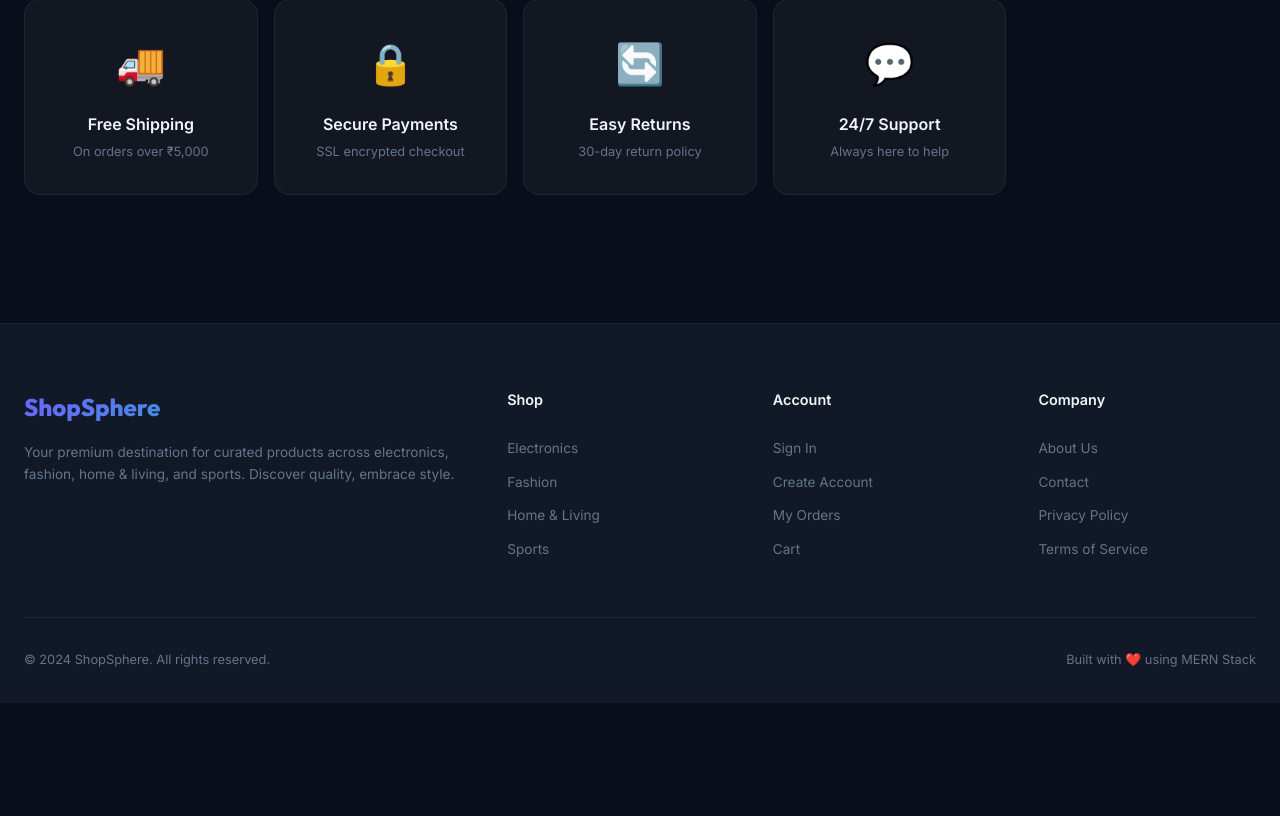
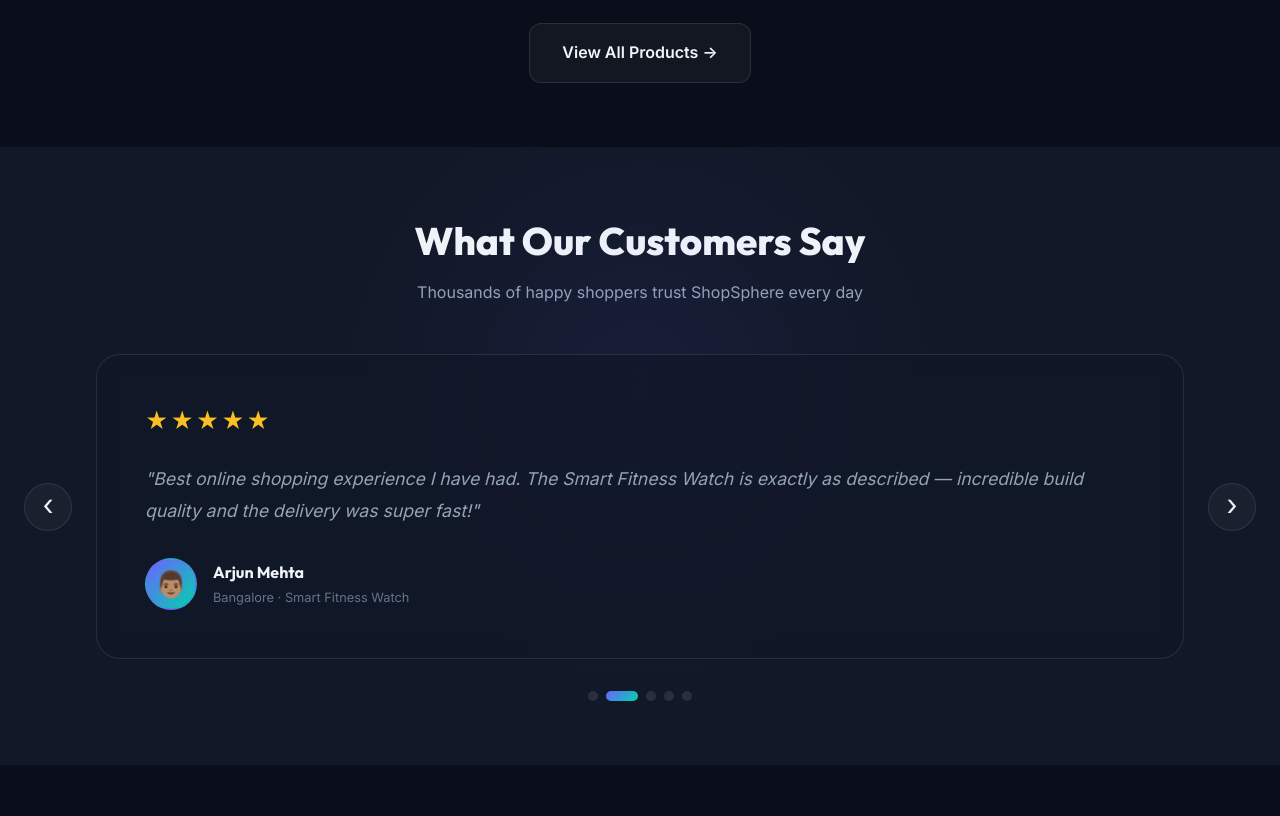
Before and after one commit to Kg1511/ShopSphere, a React (Vite) app in the folder client/: page / in a window 1280 px wide. Shown: the part 1624-2440 px from the top of the page. Before the commit the page ends 2327 px from the top, so only its background shows below. Built offline with nearby package versions, Linux system fonts and the light colour scheme; no server answers.

Commit message:
feat: add 8 more products (Books + others), add testimonials slider with auto-play and dot navigation

```diff
--- a/client/src/index.css
+++ b/client/src/index.css
@@ -1477,3 +1477,193 @@ ul, ol {
 ::-webkit-scrollbar-thumb:hover {
   background: var(--accent-primary);
 }
+
+/* ========================= */
+/* Testimonials Slider        */
+/* ========================= */
+.testimonials-section {
+  background: var(--bg-secondary);
+  position: relative;
+  overflow: hidden;
+}
+
+.testimonials-section::before {
+  content: '';
+  position: absolute;
+  top: -60px;
+  left: 50%;
+  transform: translateX(-50%);
+  width: 600px;
+  height: 600px;
+  background: radial-gradient(circle, rgba(108, 99, 255, 0.08) 0%, transparent 70%);
+  pointer-events: none;
+}
+
+.testimonials-wrapper {
+  display: flex;
+  align-items: center;
+  gap: var(--space-lg);
+  position: relative;
+}
+
+.testimonials-track {
+  flex: 1;
+  position: relative;
+  min-height: 280px;
+  overflow: hidden;
+}
+
+.testimonial-card {
+  display: none;
+  flex-direction: column;
+  gap: var(--space-lg);
+  background: var(--bg-card);
+  border: 1px solid var(--border-light);
+  border-radius: var(--radius-xl);
+  padding: var(--space-2xl);
+  backdrop-filter: blur(12px);
+  position: absolute;
+  width: 100%;
+  top: 0;
+  left: 0;
+}
+
+.testimonial-card.active {
+  display: flex;
+  position: relative;
+}
+
+@keyframes slideInFromRight {
+  from { opacity: 0; transform: translateX(60px); }
+  to   { opacity: 1; transform: translateX(0); }
+}
+
+@keyframes slideInFromLeft {
+  from { opacity: 0; transform: translateX(-60px); }
+  to   { opacity: 1; transform: translateX(0); }
+}
+
+.testimonial-card.active.slide-in-right {
+  animation: slideInFromRight 0.4s cubic-bezier(0.22, 1, 0.36, 1) forwards;
+}
+
+.testimonial-card.active.slide-in-left {
+  animation: slideInFromLeft 0.4s cubic-bezier(0.22, 1, 0.36, 1) forwards;
+}
+
+.testimonial-stars {
+  color: #fbbf24;
+  font-size: 1.4rem;
+  letter-spacing: 2px;
+}
+
+.testimonial-review {
+  font-size: 1.1rem;
+  line-height: 1.8;
+  color: var(--text-secondary);
+  font-style: italic;
+  flex: 1;
+}
+
+.testimonial-footer {
+  display: flex;
+  align-items: center;
+  gap: var(--space-md);
+  margin-top: var(--space-sm);
+}
+
+.testimonial-avatar {
+  width: 52px;
+  height: 52px;
+  border-radius: 50%;
+  background: var(--accent-gradient);
+  display: flex;
+  align-items: center;
+  justify-content: center;
+  font-size: 1.6rem;
+  flex-shrink: 0;
+  border: 2px solid var(--border-accent);
+}
+
+.testimonial-name {
+  font-weight: 700;
+  font-size: 1rem;
+  color: var(--text-primary);
+  font-family: var(--font-display);
+}
+
+.testimonial-meta {
+  font-size: 0.8rem;
+  color: var(--text-tertiary);
+  margin-top: 2px;
+}
+
+/* Nav Arrows */
+.testimonial-nav {
+  width: 48px;
+  height: 48px;
+  border-radius: 50%;
+  border: 1px solid var(--border-light);
+  background: var(--bg-glass);
+  color: var(--text-primary);
+  font-size: 1.8rem;
+  display: flex;
+  align-items: center;
+  justify-content: center;
+  cursor: pointer;
+  transition: all var(--transition-base);
+  flex-shrink: 0;
+  backdrop-filter: blur(8px);
+  line-height: 1;
+  padding-bottom: 2px;
+}
+
+.testimonial-nav:hover {
+  background: var(--accent-primary);
+  border-color: var(--accent-primary);
+  transform: scale(1.1);
+  box-shadow: var(--shadow-glow);
+}
+
+/* Dots */
+.testimonial-dots {
+  display: flex;
+  justify-content: center;
+  gap: var(--space-sm);
+  margin-top: var(--space-xl);
+}
+
+.testimonial-dot {
+  width: 10px;
+  height: 10px;
+  border-radius: 50%;
+  background: var(--border-light);
+  border: none;
+  cursor: pointer;
+  transition: all var(--transition-base);
+  padding: 0;
+}
+
+.testimonial-dot.active {
+  width: 32px;
+  border-radius: var(--radius-full);
+  background: var(--accent-gradient);
+}
+
+.testimonial-dot:hover:not(.active) {
+  background: var(--text-tertiary);
+}
+
+@media (max-width: 640px) {
+  .testimonial-card {
+    padding: var(--space-lg);
+  }
+  .testimonial-review {
+    font-size: 0.95rem;
+  }
+  .testimonial-nav {
+    width: 36px;
+    height: 36px;
+    font-size: 1.4rem;
+  }
+}
--- a/client/src/pages/HomePage.jsx
+++ b/client/src/pages/HomePage.jsx
@@ -1,4 +1,4 @@
-import { useState, useEffect } from 'react';
+import { useState, useEffect, useRef } from 'react';
 import { Link } from 'react-router-dom';
 import API from '../api';
 import ProductCard from '../components/ProductCard';
@@ -9,11 +9,75 @@ const categories = [
   { name: 'Home & Living', icon: '🏠', desc: 'Décor & Comfort' },
   { name: 'Sports', icon: '🏆', desc: 'Gear & Fitness' },
   { name: 'Accessories', icon: '⌚', desc: 'Watches & More' },
+  { name: 'Books', icon: '📚', desc: 'Read & Learn' },
+];
+
+const testimonials = [
+  {
+    id: 1,
+    name: 'Priya Sharma',
+    location: 'Mumbai',
+    avatar: '👩🏽',
+    rating: 5,
+    review: 'Absolutely love ShopSphere! The noise-cancelling headphones I ordered arrived in perfect condition. The quality exceeded my expectations and the checkout was so smooth.',
+    product: 'Wireless Headphones',
+  },
+  {
+    id: 2,
+    name: 'Arjun Mehta',
+    location: 'Bangalore',
+    avatar: '👨🏽',
+    rating: 5,
+    review: 'Best online shopping experience I have had. The Smart Fitness Watch is exactly as described — incredible build quality and the delivery was super fast!',
+    product: 'Smart Fitness Watch',
+  },
+  {
+    id: 3,
+    name: 'Sneha Reddy',
+    location: 'Hyderabad',
+    avatar: '👩🏾',
+    rating: 5,
+    review: 'The premium leather jacket fits perfectly and the quality is top-notch. Customer support was very helpful when I had a size query. Will definitely shop again!',
+    product: 'Premium Leather Jacket',
+  },
+  {
+    id: 4,
+    name: 'Rahul Gupta',
+    location: 'Delhi',
+    avatar: '👨🏻',
+    rating: 5,
+    review: 'Bought the 4K Laptop and the Mechanical Keyboard together. Both are outstanding products. Fast shipping, great packaging, and the prices are unbeatable.',
+    product: 'Ultra-Slim 4K Laptop',
+  },
+  {
+    id: 5,
+    name: 'Kavya Nair',
+    location: 'Kochi',
+    avatar: '👩🏼',
+    rating: 5,
+    review: 'ShopSphere is my go-to store now. Got the Bamboo Cutting Board Set and the candle collection — perfect gifts for my family. Packaging was gorgeous!',
+    product: 'Home & Living Collection',
+  },
 ];
 
 export default function HomePage() {
   const [featured, setFeatured] = useState([]);
   const [loading, setLoading] = useState(true);
+  const [activeSlide, setActiveSlide] = useState(0);
+  const [isAnimating, setIsAnimating] = useState(false);
+  const [slideDir, setSlideDir] = useState('next');
+  const autoPlayRef = useRef(null);
+
+  const goToSlide = (index, dir = 'next') => {
+    if (isAnimating) return;
+    setIsAnimating(true);
+    setSlideDir(dir);
+    setActiveSlide(index);
+    setTimeout(() => setIsAnimating(false), 400);
+  };
+
+  const next = () => goToSlide((activeSlide + 1) % testimonials.length, 'next');
+  const prev = () => goToSlide((activeSlide - 1 + testimonials.length) % testimonials.length, 'prev');
 
   useEffect(() => {
     const fetchProducts = async () => {
@@ -28,6 +92,11 @@ export default function HomePage() {
     };
     fetchProducts();
   }, []);
+
+  useEffect(() => {
+    autoPlayRef.current = setInterval(next, 4000);
+    return () => clearInterval(autoPlayRef.current);
+  }, [activeSlide]);
 
   return (
     <>
@@ -128,6 +197,63 @@ export default function HomePage() {
         </div>
       </section>
 
+      {/* Testimonials Slider */}
+      <section className="section testimonials-section" id="reviews-section">
+        <div className="container">
+          <div className="section-header">
+            <h2>What Our Customers Say</h2>
+            <p>Thousands of happy shoppers trust ShopSphere every day</p>
+          </div>
+
+          <div className="testimonials-wrapper">
+            <button className="testimonial-nav prev" onClick={prev} aria-label="Previous review">
+              ‹
+            </button>
+
+            <div className="testimonials-track">
+              {testimonials.map((t, i) => (
+                <div
+                  key={t.id}
+                  className={`testimonial-card ${
+                    i === activeSlide ? 'active' : ''
+                  } ${i === activeSlide && slideDir === 'next' ? 'slide-in-right' : ''} ${
+                    i === activeSlide && slideDir === 'prev' ? 'slide-in-left' : ''
+                  }`}
+                >
+                  <div className="testimonial-stars">
+                    {'★'.repeat(t.rating)}
+                  </div>
+                  <p className="testimonial-review">"{t.review}"</p>
+                  <div className="testimonial-footer">
+                    <div className="testimonial-avatar">{t.avatar}</div>
+                    <div>
+                      <div className="testimonial-name">{t.name}</div>
+                      <div className="testimonial-meta">{t.location} · {t.product}</div>
+                    </div>
+                  </div>
+                </div>
+              ))}
+            </div>
+
+            <button className="testimonial-nav next" onClick={next} aria-label="Next review">
+              ›
+            </button>
+          </div>
+
+          {/* Dots */}
+          <div className="testimonial-dots">
+            {testimonials.map((_, i) => (
+              <button
+                key={i}
+                className={`testimonial-dot ${i === activeSlide ? 'active' : ''}`}
+                onClick={() => goToSlide(i, i > activeSlide ? 'next' : 'prev')}
+                aria-label={`Go to review ${i + 1}`}
+              />
+            ))}
+          </div>
+        </div>
+      </section>
+
       {/* Trust Section */}
       <section className="section" id="trust-section">
         <div className="container">
--- a/client/src/pages/ProductsPage.jsx
+++ b/client/src/pages/ProductsPage.jsx
@@ -3,7 +3,7 @@ import { useSearchParams } from 'react-router-dom';
 import API from '../api';
 import ProductCard from '../components/ProductCard';
 
-const categories = ['Electronics', 'Fashion', 'Home & Living', 'Sports', 'Accessories'];
+const categories = ['Electronics', 'Fashion', 'Home & Living', 'Sports', 'Accessories', 'Books'];
 const sortOptions = [
   { value: 'newest', label: 'Newest First' },
   { value: 'price_asc', label: 'Price: Low → High' },
```
Also changed, not shown: 1 other file (tests, documents, lock files or other folders).
